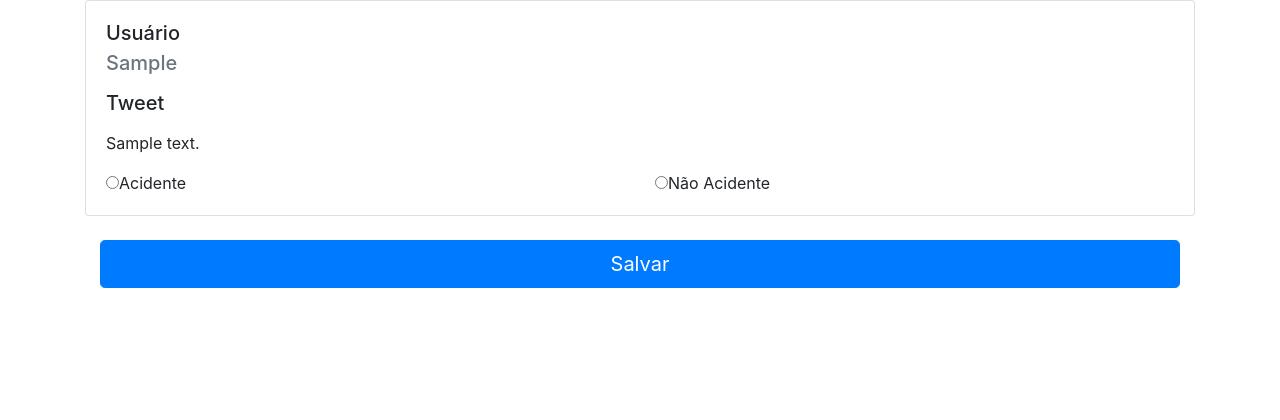
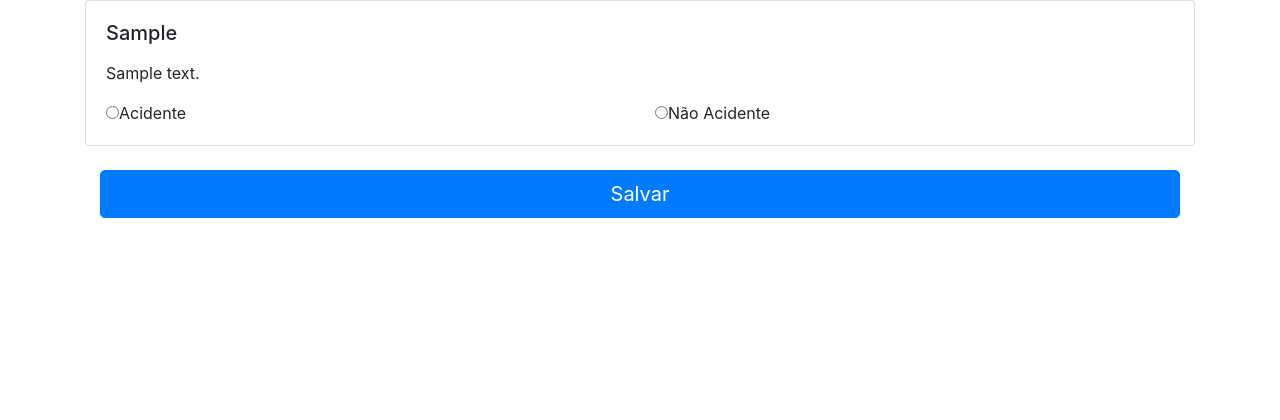
Before and after one commit to markuvinicius/monografia_pece, a Node server app: page /unlabeled in a window 1280 px wide. Shown: the top 420 px of the page. Run offline with Node 20, Linux system fonts and the light colour scheme; tables that the repository leaves empty hold one stand-in row (values such as "Sample post"); some libraries are stand-ins or nearby versions.

Commit message:
fixing view

```diff
--- a/web/views/unlabeled2.pug
+++ b/web/views/unlabeled2.pug
@@ -12,10 +12,8 @@ block content
             each tweet in tweets
               div(class="card")
                 div(class="card-body")
-                  h5(class="card-title") Usuário
-                  h5(class="card-subtitle mb-2 text-muted")
+                  h5(class="card-title")
                     p=tweet.usuario
-                  h5(class="card-title") Tweet
                   p(class="card-text")
                     p=tweet.texto
 
```
